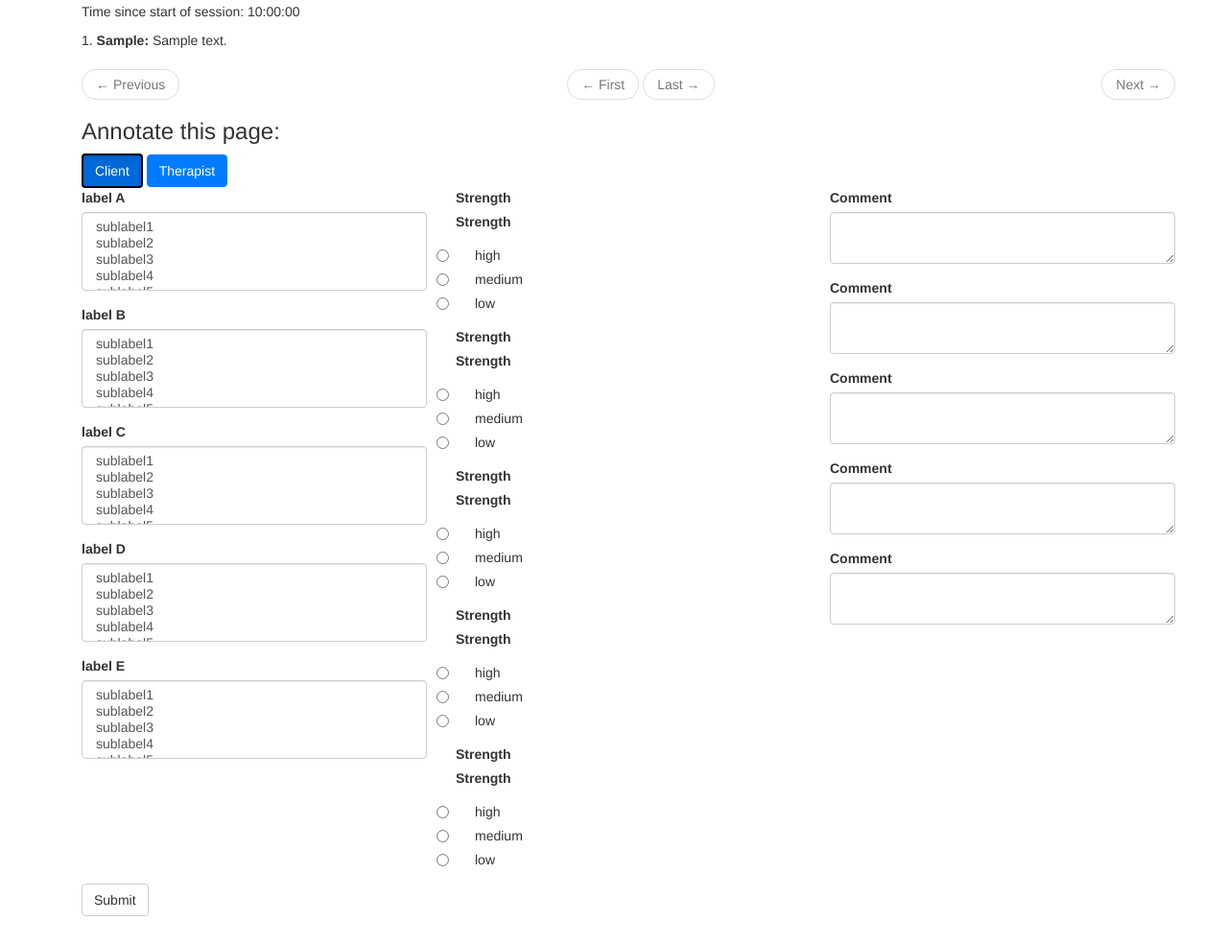
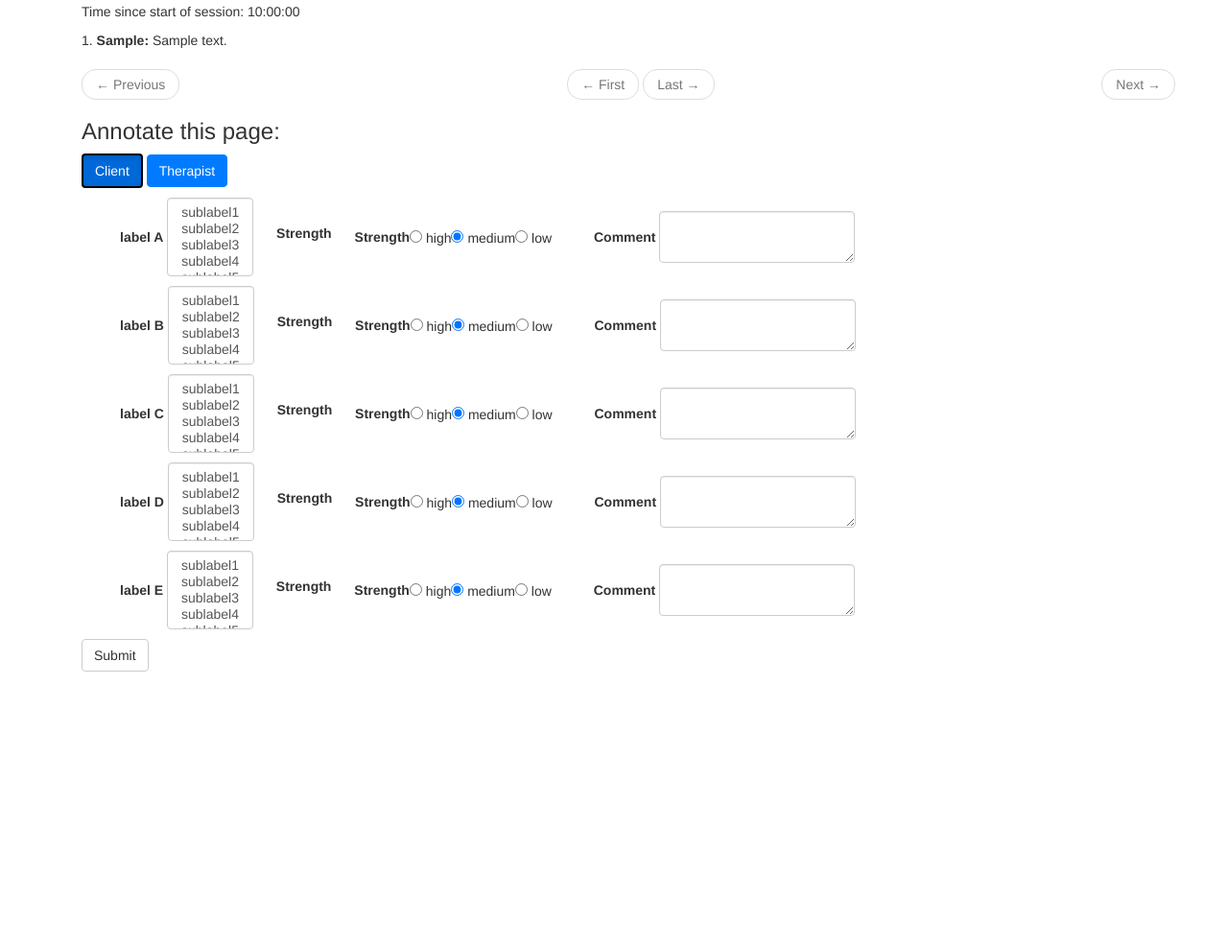
Before and after one commit to Maria-Liakata-NLP-Group/annotations-interface, a Flask app: page /annotate/annotate_psychotherapy/1 in a window 1280 px wide, after a click on "Client". Shown: the part 193-1178 px from the top of the page at 96% size. After the commit the page ends 893 px from the top, so only its background shows below. Run offline with Flask 3, Linux system fonts and the light colour scheme; a user stored in the database is signed in; tables that the repository leaves empty hold one stand-in row (values such as "Sample post"); some libraries are stand-ins or nearby versions.

Commit message:
convert the dialog turn annotation forms into inline forms

```diff
--- a/app/static/styles.css
+++ b/app/static/styles.css
@@ -12,3 +12,11 @@
   border: 2px solid black;
   color: #fff;
 }
+.form-group {
+  margin-left: 20px;
+  margin-right: 20px;
+  margin-top: 5px;
+}
+.form-inline {
+  display: none;  /* Hide the form initially */
+}
--- a/app/templates/annotate/annotate_ps.html
+++ b/app/templates/annotate/annotate_ps.html
@@ -83,70 +83,94 @@ app_content %} {% block head%} {{ super() }}
     </div>
 
     <!-- Form 1 -->
-    <div id="form_client" class="collapse">
-      <div class="row">
-        <div class="col-md-4">
-          {{ wtf.form_field(form_client.label_a) }} {{
-          wtf.form_field(form_client.label_b) }} {{
-          wtf.form_field(form_client.label_c) }} {{
-          wtf.form_field(form_client.label_d) }} {{
-          wtf.form_field(form_client.label_e) }}
+    <form
+      class="form-inline"
+      method="post"
+      role="form"
+      class="collapse"
+      id="form_client"
+    >
+      {{ form_client.hidden_tag() }}
+      <!-- Hidden CSRF token -->
+
+      <div class="form-group">
+        {{ wtf.form_field(form_client.label_a) }}
+        <strong>{{ form_client.strength_a.label }}</strong>
+        {{ wtf.form_field(form_client.strength_a) }} {{
+        wtf.form_field(form_client.comment_a) }}
       </div>
-        <div class="col-md-4">
-          <strong>{{ form_client.strength_a.label }}</strong>
-          {{ wtf.form_field(form_client.strength_a) }}
+      <div class="form-group">
+        {{ wtf.form_field(form_client.label_b) }}
         <strong>{{ form_client.strength_b.label }}</strong>
-          {{ wtf.form_field(form_client.strength_b) }}
+        {{ wtf.form_field(form_client.strength_b) }} {{
+        wtf.form_field(form_client.comment_b) }}
+      </div>
+      <div class="form-group">
+        {{ wtf.form_field(form_client.label_c) }}
         <strong>{{ form_client.strength_c.label }}</strong>
-          {{ wtf.form_field(form_client.strength_c) }}
+        {{ wtf.form_field(form_client.strength_c) }} {{
+        wtf.form_field(form_client.comment_c) }}
+      </div>
+      <div class="form-group">
+        {{ wtf.form_field(form_client.label_d) }}
         <strong>{{ form_client.strength_d.label }}</strong>
-          {{ wtf.form_field(form_client.strength_d) }}
+        {{ wtf.form_field(form_client.strength_d) }} {{
+        wtf.form_field(form_client.comment_d) }}
+      </div>
+      <div class="form-group">
+        {{ wtf.form_field(form_client.label_e) }}
         <strong>{{ form_client.strength_e.label }}</strong>
-          {{ wtf.form_field(form_client.strength_e) }}
-        </div>
-        <div class="col-md-4">
-          {{ wtf.form_field(form_client.comment_a) }} {{
-          wtf.form_field(form_client.comment_b) }} {{
-          wtf.form_field(form_client.comment_c) }} {{
-          wtf.form_field(form_client.comment_d) }} {{
+        {{ wtf.form_field(form_client.strength_e) }} {{
         wtf.form_field(form_client.comment_e) }}
       </div>
-      </div>
-      {{ wtf.form_field(form_client.submit) }}
-    </div>
+      <p></p>
+      <p>{{ wtf.form_field(form_client.submit) }}</p>
+    </form>
 
     <!-- Form 2 -->
-    <div id="form_therapist" class="collapse">
-      <div class="row">
-        <div class="col-md-4">
-          {{ wtf.form_field(form_therapist.label_a) }} {{
-          wtf.form_field(form_therapist.label_b) }} {{
-          wtf.form_field(form_therapist.label_c) }} {{
-          wtf.form_field(form_therapist.label_d) }} {{
-          wtf.form_field(form_therapist.label_e) }}
+    <form
+      class="form-inline"
+      method="post"
+      role="form"
+      class="collapse"
+      id="form_therapist"
+    >
+      {{ form_therapist.hidden_tag() }}
+      <!-- Hidden CSRF token -->
+
+      <div class="form-group">
+        {{ wtf.form_field(form_therapist.label_a) }}
+        <strong>{{ form_therapist.strength_a.label }}</strong>
+        {{ wtf.form_field(form_therapist.strength_a) }} {{
+        wtf.form_field(form_therapist.comment_a) }}
       </div>
-        <div class="col-md-4">
-          <strong>{{ form_therapist.strength_a.label }}</strong>
-          {{ wtf.form_field(form_therapist.strength_a) }}
+      <div class="form-group">
+        {{ wtf.form_field(form_therapist.label_b) }}
         <strong>{{ form_therapist.strength_b.label }}</strong>
-          {{ wtf.form_field(form_therapist.strength_b) }}
+        {{ wtf.form_field(form_therapist.strength_b) }} {{
+        wtf.form_field(form_therapist.comment_b) }}
+      </div>
+      <div class="form-group">
+        {{ wtf.form_field(form_therapist.label_c) }}
         <strong>{{ form_therapist.strength_c.label }}</strong>
-          {{ wtf.form_field(form_therapist.strength_c) }}
+        {{ wtf.form_field(form_therapist.strength_c) }} {{
+        wtf.form_field(form_therapist.comment_c) }}
+      </div>
+      <div class="form-group">
+        {{ wtf.form_field(form_therapist.label_d) }}
         <strong>{{ form_therapist.strength_d.label }}</strong>
-          {{ wtf.form_field(form_therapist.strength_d) }}
+        {{ wtf.form_field(form_therapist.strength_d) }} {{
+        wtf.form_field(form_therapist.comment_d) }}
+      </div>
+      <div class="form-group">
+        {{ wtf.form_field(form_therapist.label_e) }}
         <strong>{{ form_therapist.strength_e.label }}</strong>
-          {{ wtf.form_field(form_therapist.strength_e) }}
-        </div>
-        <div class="col-md-4">
-          {{ wtf.form_field(form_therapist.comment_a) }} {{
-          wtf.form_field(form_therapist.comment_b) }} {{
-          wtf.form_field(form_therapist.comment_c) }} {{
-          wtf.form_field(form_therapist.comment_d) }} {{
+        {{ wtf.form_field(form_therapist.strength_e) }} {{
         wtf.form_field(form_therapist.comment_e) }}
       </div>
-      </div>
-      {{ wtf.form_field(form_therapist.submit) }}
-    </div>
+      <p></p>
+      <p>{{ wtf.form_field(form_therapist.submit) }}</p>
+    </form>
   </div>
 </body>
 {% endblock %}
```
Lines whose indentation alone changed are shown as unchanged.
